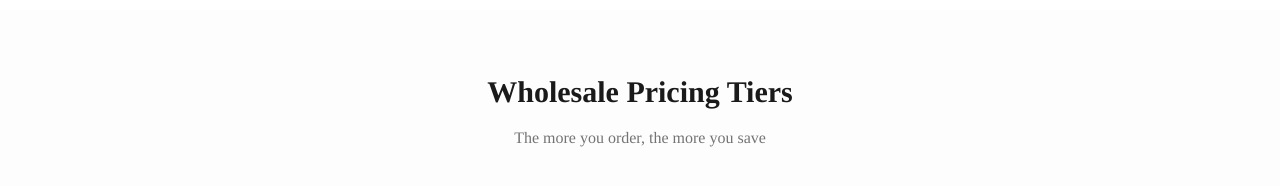
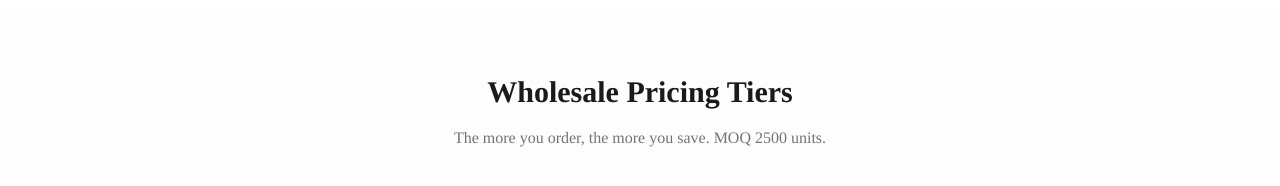
Before and after one commit to shearwater-eco/lulu-website, a React (Vite) app: page /business in a window 1280 px wide. Shown: the part 1040-1226 px from the top of the page. Built offline with nearby package versions, Linux system fonts and the light colour scheme; the HTML template or start-up script is replaced by a standard one; a web font is replaced by a local one.

Commit message:
Update business page text

```diff
--- a/src/pages/Business.tsx
+++ b/src/pages/Business.tsx
@@ -115,7 +115,7 @@ const Business = () => {
               Wholesale Pricing Tiers
             </h2>
             <p className="text-muted-foreground">
-              The more you order, the more you save
+              The more you order, the more you save. MOQ 2500 units.
             </p>
           </div>
 
```
